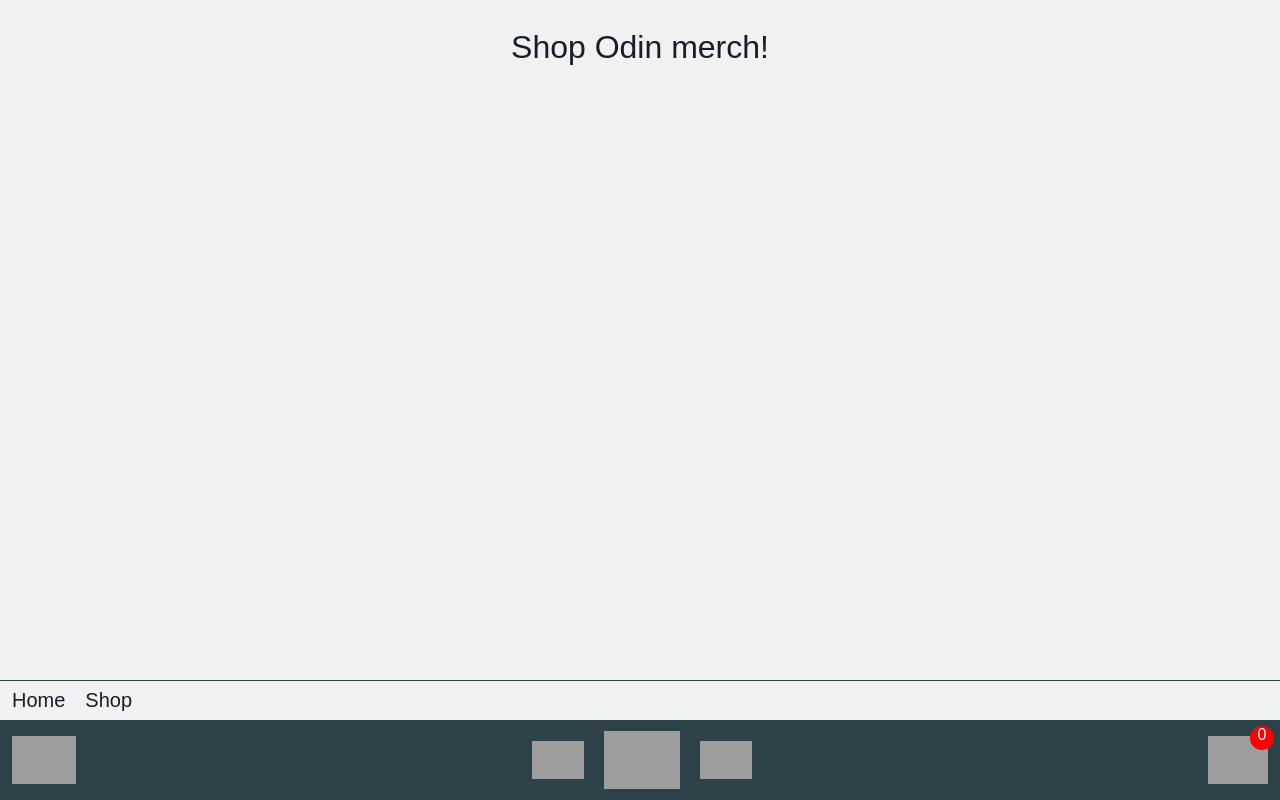
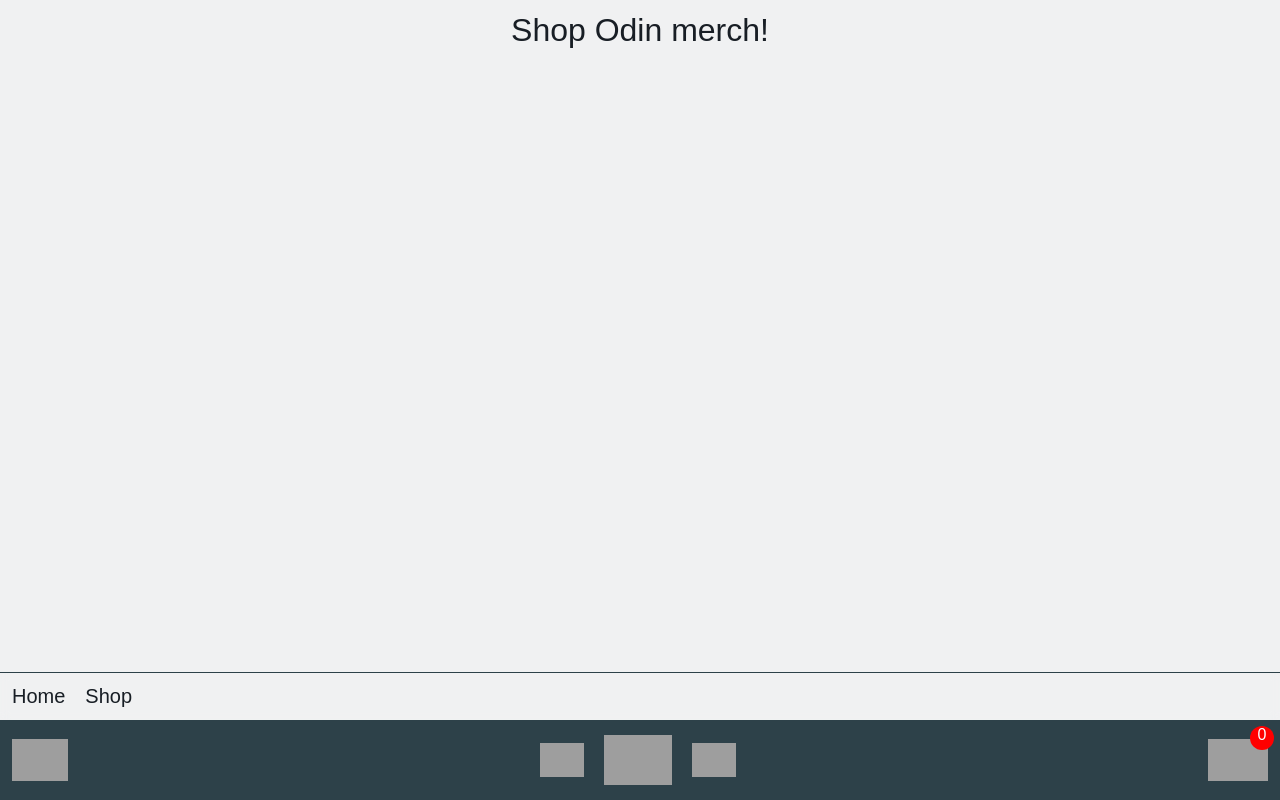
Before and after one commit to Cedrus32/Shopping-Cart, a React app: page / in a window 1280 px wide. Built offline with nearby package versions, Linux system fonts and the light colour scheme; grey boxes are pictures that could not be loaded.

Commit message:
Adjust padding for headers and containers

```diff
--- a/src/styles/layout.css
+++ b/src/styles/layout.css
@@ -67,21 +67,23 @@ body {
     }
 
     #page,
-    nav {
-        padding: 1vh 1.5vh;
+    .nav-header,
+    nav,
+    #menu-links {
+        padding: 1.5vh;
     }
 
         #page {
             overflow: auto;
-            gap: calc(0.67em * 2);
+            gap: 1.5em;
         }
 
             .nav-header {
                 align-items: center;
+                gap: 1.5em;
             }
 
                 #shop-nav {
-                    margin-bottom: calc(0.67em * 2);
                     gap: 1em;
                     flex-wrap: wrap;
                     justify-content: center;
@@ -151,7 +153,6 @@ body {
                 bottom: 10vh;
                 left: 0;
                 gap: 1em;
-                padding: 1vh 1.5vh;
             }
 
             #back {
--- a/src/styles/reset.css
+++ b/src/styles/reset.css
@@ -33,7 +33,7 @@ main {
 
 h1 {
     font-size: 2em;
-    margin: 0.67em 0;
+    margin: 0;
 }
 
 /* standardize margins for `header` elements across broswers */
```
